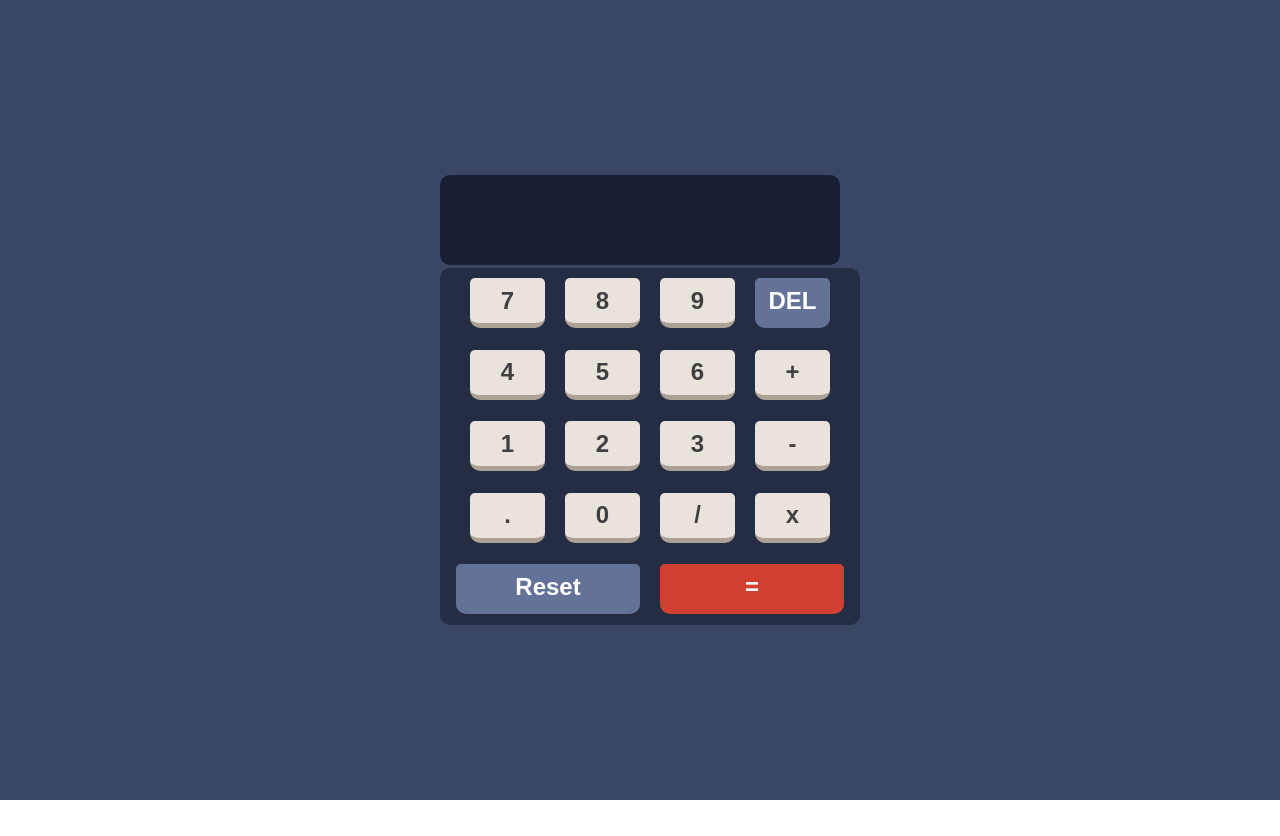
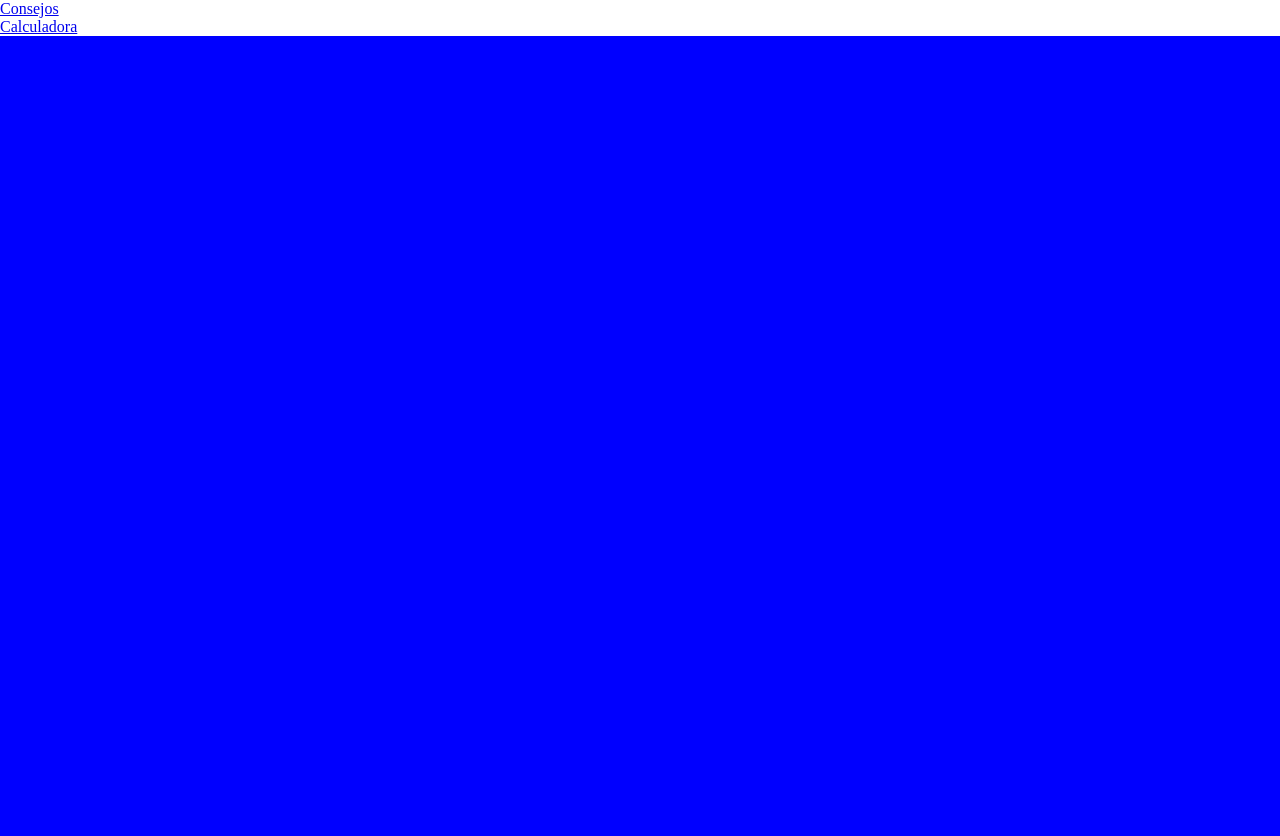
Before and after one commit to SrHatcher/react-calculator, a React (Vite) app in the folder react-project-calculator/: page /consejos in a window 1280 px wide. Before the commit the page ends 800 px from the top, so only its background shows below. Built offline with nearby package versions, Linux system fonts and the light colour scheme.

Commit message:
cambios que no guarde 2

```diff
--- a/react-project-calculator/package.json
+++ b/react-project-calculator/package.json
@@ -9,7 +9,8 @@
   },
   "dependencies": {
     "react": "^18.0.0",
-    "react-dom": "^18.0.0"
+    "react-dom": "^18.0.0",
+    "react-router-dom": "^6.3.0"
   },
   "devDependencies": {
     "@types/react": "^18.0.0",
--- /dev/null
+++ b/react-project-calculator/src/components/Card/Card.tsx
@@ -0,0 +1,9 @@
+import styles from './card.module.css'
+
+export const Card = () => {
+  return (
+    <div className={styles.principal}>
+
+    </div>
+  )
+}
--- /dev/null
+++ b/react-project-calculator/src/components/Card/card.module.css
@@ -0,0 +1,5 @@
+.principal{
+    width: 100vw;
+    height: 100vh;
+    background-color: blue;
+}
--- /dev/null
+++ b/react-project-calculator/src/features/Advices/Advices.tsx
@@ -0,0 +1,9 @@
+import { Card } from "../../components/Card/Card";
+
+export const Advices = () => {
+  return (
+    <div>
+      <Card />
+    </div>
+  );
+};
--- a/react-project-calculator/src/features/Calculadora.tsx
+++ b/react-project-calculator/src/features/Calculadora/Calculadora.tsx
@@ -1,5 +1,6 @@
 import { useState } from 'react';
-import { Button } from '../components/Button';
+import { Button } from '../../components/Button/Button';
+
 import styles from './calculadora.module.css';
 
 export const Calculadora = () => {
--- a/react-project-calculator/src/main.tsx
+++ b/react-project-calculator/src/main.tsx
@@ -1,10 +1,13 @@
-import React from 'react'
-import ReactDOM from 'react-dom/client'
-import { Calculadora } from './features/Calculadora'
-import './global/global.css'
+import React from "react";
+import ReactDOM from "react-dom/client";
+import { BrowserRouter } from "react-router-dom";
+import "./global/global.css";
+import { Router } from "./router/Router";
 
-ReactDOM.createRoot(document.getElementById('root')!).render(
+ReactDOM.createRoot(document.getElementById("root")!).render(
   <React.StrictMode>
-    <Calculadora />
+    <BrowserRouter>
+      <Router />
+    </BrowserRouter>
   </React.StrictMode>
-)
+);
--- /dev/null
+++ b/react-project-calculator/src/router/Router.tsx
@@ -0,0 +1,25 @@
+import { Routes, Route } from "react-router-dom";
+import { Calculadora } from "../features/Calculadora/Calculadora";
+import { Advices } from "../features/Advices/Advices";
+import { Link } from "react-router-dom";
+
+export const Router = () => {
+  return (
+    <>
+      <nav>
+        <ul>
+          <li>
+            <Link to="/consejos">Consejos</Link>
+          </li>
+          <li>
+            <Link to="/">Calculadora</Link>
+          </li>
+        </ul>
+      </nav>
+      <Routes>
+        <Route path="/" element={<Calculadora />} />
+        <Route path="consejos" element={<Advices />} />
+      </Routes>
+    </>
+  );
+};
```
Also changed, not shown: react-project-calculator/src/components/Button/Button.tsx (renamed from react-project-calculator/src/components/Button.tsx), react-project-calculator/src/components/Button/button.module.css (renamed from react-project-calculator/src/components/button.module.css), react-project-calculator/src/features/Calculadora/calculadora.module.css (renamed from react-project-calculator/src/features/calculadora.module.css), 1 other file (tests, documents, lock files or other folders).
